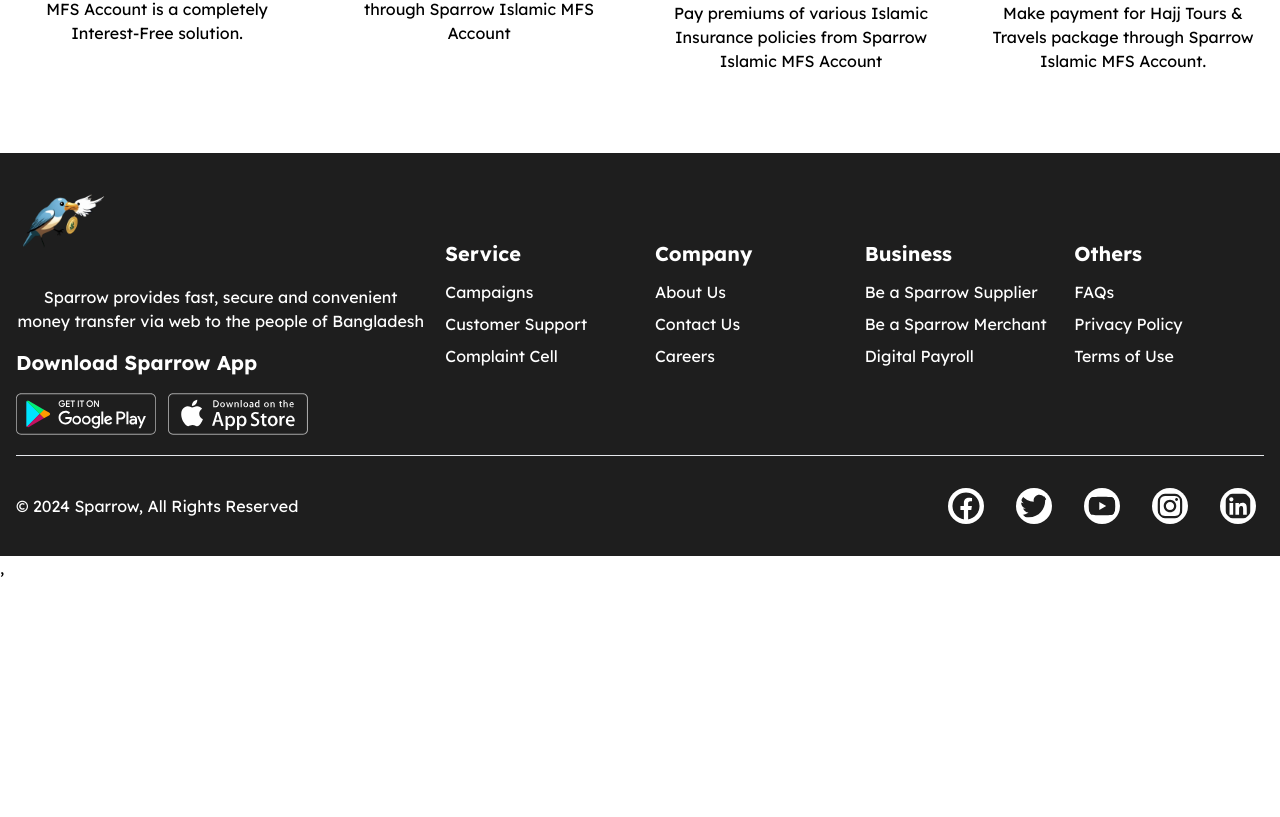
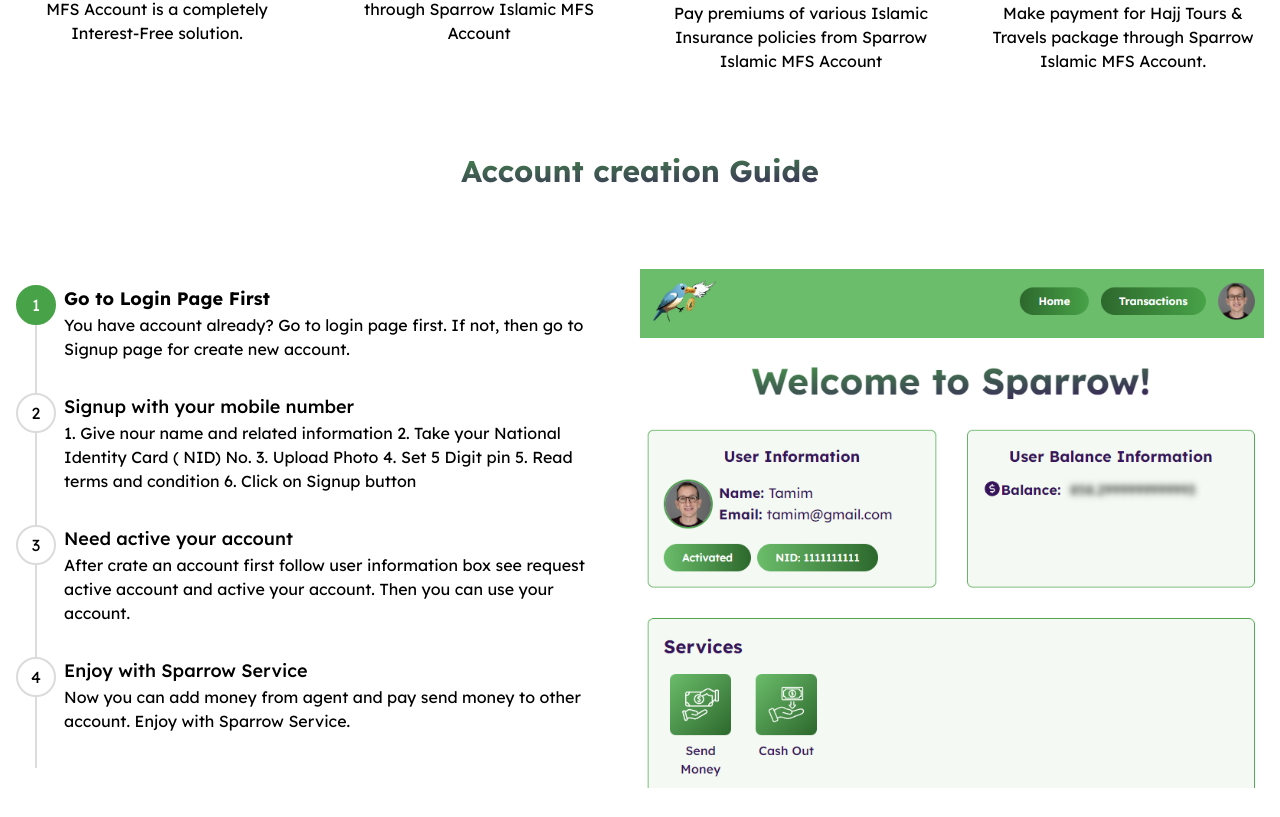
Before and after one commit to tushar-454/sparrow, a React (Vite) app: page /home in a window 1280 px wide. Shown: the part 923-1740 px from the top of the page. Before the commit the page ends 1503 px from the top, so only its background shows below. Built offline with nearby package versions, Linux system fonts and the light colour scheme.

Commit message:
Add AccountGuide component to Landing page

```diff
--- /dev/null
+++ b/src/Components/AccountGuide/AccountGuide.jsx
@@ -0,0 +1,67 @@
+import { useState } from 'react';
+import stepImg from '../../Assets/step.png';
+import GradientText from '../Shared/GradientText';
+
+const steps = [
+  {
+    step: 'Go to Login Page First',
+    description:
+      'You have account already? Go to login page first. If not, then go to Signup page for create new account.',
+  },
+  {
+    step: 'Signup with your mobile number',
+    description:
+      '1. Give nour name and related information 2. Take your National Identity Card ( NID) No. 3. Upload Photo 4. Set 5 Digit pin 5. Read terms and condition 6. Click on Signup button',
+  },
+  {
+    step: 'Need active your account',
+    description:
+      'After crate an account first follow user information box see request active account and active your account. Then you can use your account.',
+  },
+  {
+    step: 'Enjoy with Sparrow Service',
+    description:
+      'Now you can add money from agent and pay send money to other account. Enjoy with Sparrow Service.',
+  },
+];
+
+const AccountGuide = () => {
+  const [currentStep, setCurrentStep] = useState(0);
+  return (
+    <div>
+      <GradientText>Account creation Guide</GradientText>
+      <div className='my-20 flex'>
+        <div className='w-full md:w-1/2'>
+          {steps.map((step, index) => (
+            <div key={index} className='stepItem relative px-12 py-4'>
+              <span
+                onClick={() => setCurrentStep(--index)}
+                className={`absolute left-0 top-4 flex h-10 w-10 cursor-pointer items-center justify-center rounded-full ${
+                  currentStep === index
+                    ? 'border-2 border-apple-500 bg-apple-500 text-white'
+                    : 'border-2 border-[#dbdbdb] bg-white text-black'
+                } p-2 transition-all`}
+              >
+                {++index}
+              </span>
+              <a
+                href='#'
+                className={`text-lg ${
+                  currentStep + 1 === index ? 'font-bold' : 'font-medium'
+                }`}
+              >
+                {step.step}
+              </a>
+              <p className=''>{step.description}</p>
+            </div>
+          ))}
+        </div>
+        <div className='w-full md:w-1/2'>
+          <img src={stepImg} alt='stepImg' />
+        </div>
+      </div>
+    </div>
+  );
+};
+
+export default AccountGuide;
--- a/src/Page/Landing.jsx
+++ b/src/Page/Landing.jsx
@@ -1,3 +1,4 @@
+import AccountGuide from '../Components/AccountGuide/AccountGuide';
 import BannerSliders from '../Components/BannerSliders/BannerSliders';
 import Features from '../Components/Features/Features';
 import Footer from '../Components/Footer/Footer';
@@ -10,6 +11,7 @@
       <BannerSliders />
       <Container>
         <Features />
+        <AccountGuide />
       </Container>
       <Footer />
     </main>
--- a/src/index.css
+++ b/src/index.css
@@ -35,3 +35,13 @@
   right: -1px;
   color: white;
 }
+
+.stepItem::before {
+  content: '';
+  position: absolute;
+  height: 100%;
+  width: 2px;
+  background: #dbdbdb;
+  left: 19px;
+  top: 19px;
+}
```
Also changed, not shown: src/Assets/step.png (added).
